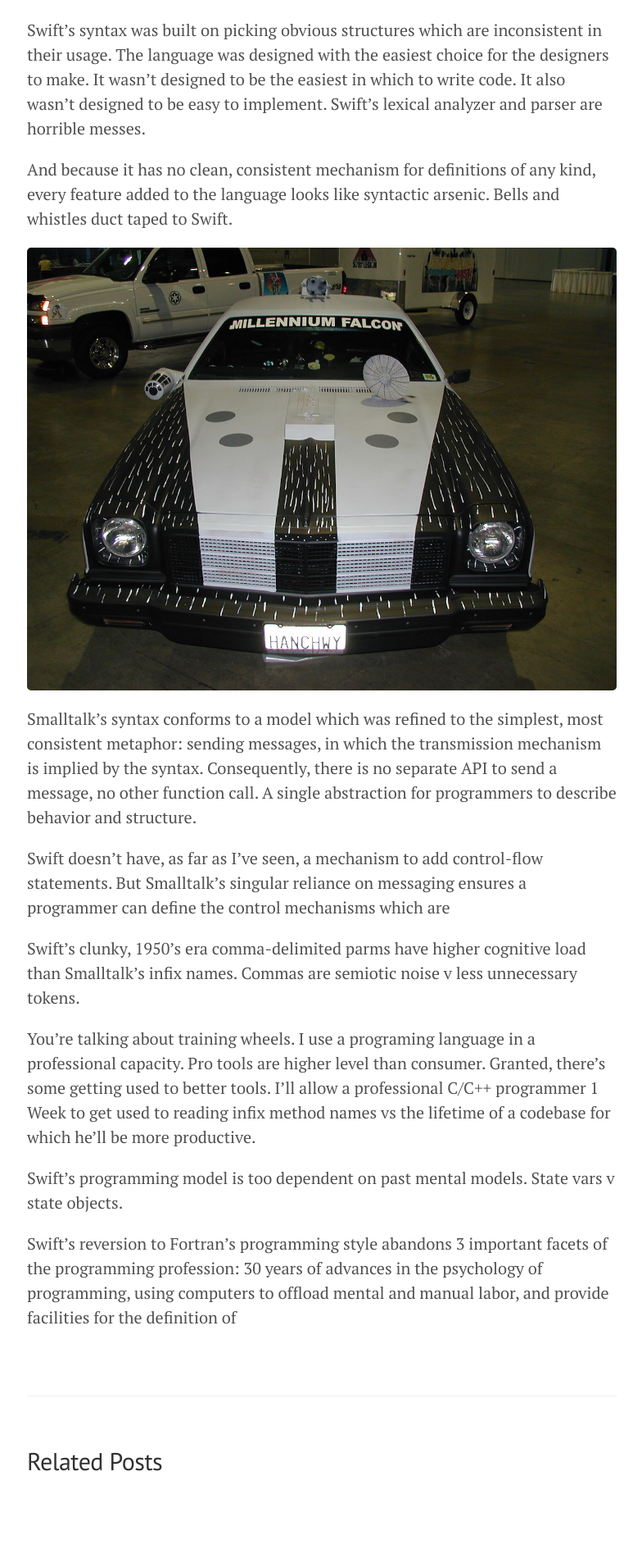
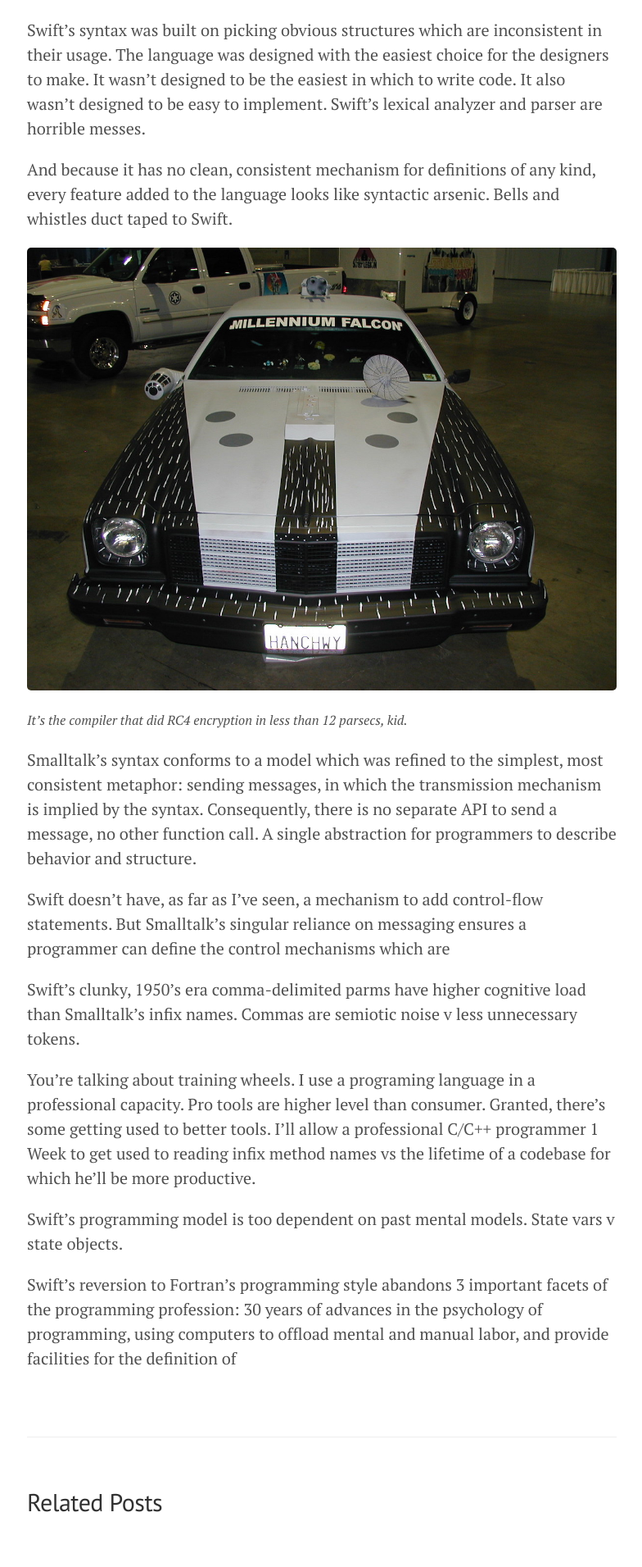
Before and after one commit to swiftpp/swiftpp.github.io, a Jekyll site: the page built from _posts/2019-05-13-objc–badly-outdated.md, in a window 1280 px wide. Shown: the part 3994-5905 px from the top of the page at 82% size, without its empty margins (247-1031 px from the left). Built offline with Jekyll 4.4.1, drawn with Linux system fonts in a browser that asks for light colours; before the commit the page ends 5855 px from its top, so only the background shows below that.

Commit message:
Trying to place a caption under the millennium falcon car pic.

```diff
--- a/_posts/2019-05-13-objc–badly-outdated.md
+++ b/_posts/2019-05-13-objc–badly-outdated.md
@@ -78,6 +78,7 @@ The language was designed with the easiest choice for the designers to make. It
 And because it has no clean, consistent mechanism for definitions of any kind, every feature added to the language looks like syntactic arsenic. Bells and whistles duct taped to Swift.
 
 <img src="/images/swift-millenniumfalcon-1200x900.jpg">
+*It's the compiler that did RC4 encryption in less than 12 parsecs, kid.*
 
 Smalltalk's syntax conforms to a model which was refined to the simplest, most consistent metaphor: sending messages, in which the transmission mechanism is implied by the syntax. Consequently, there is no separate API to send a message, no other function call. A single abstraction for programmers to describe behavior and structure.
 
--- a/public/css/poole.css
+++ b/public/css/poole.css
@@ -234,6 +234,11 @@ img {
   border-radius: 5px;
 }
 
+img + em {
+  text-align: center;
+  font-size: .8rem;
+}
+
 /* Tables */
 table {
   margin-bottom: 1rem;
```
